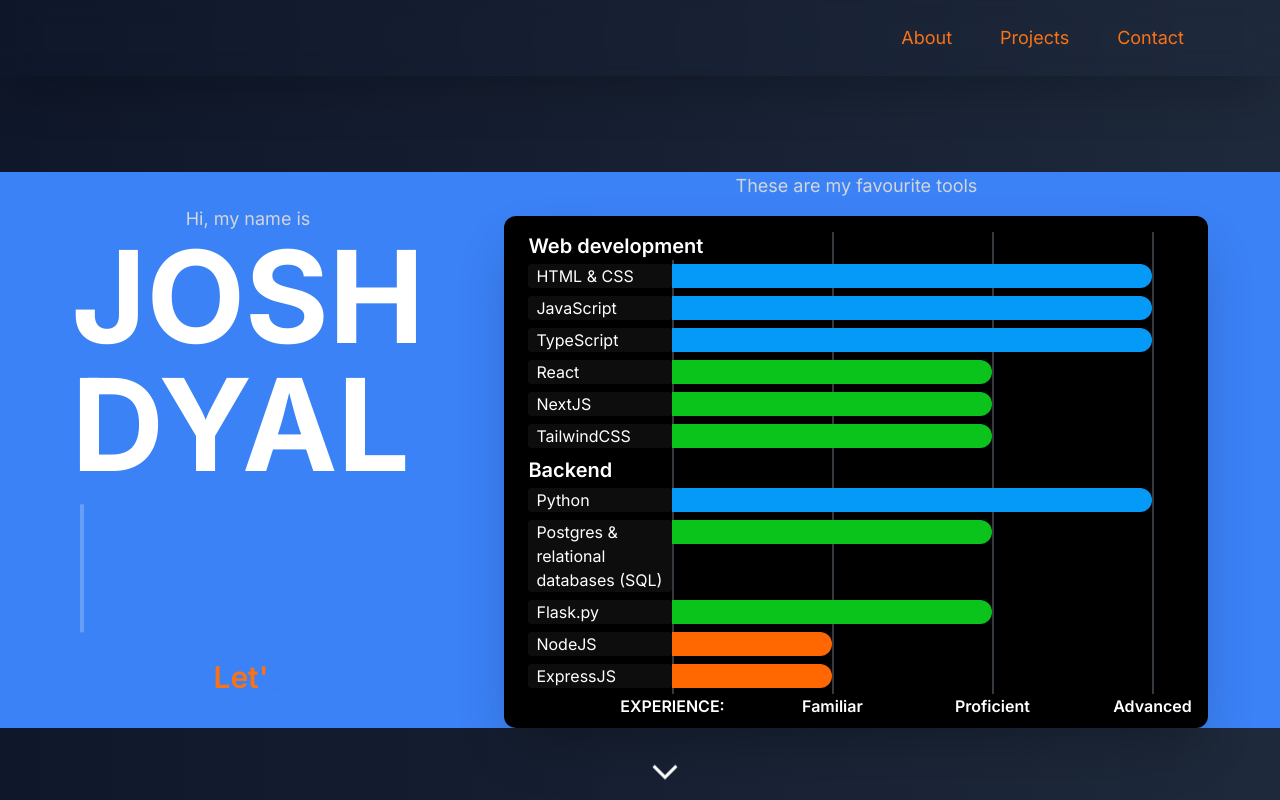
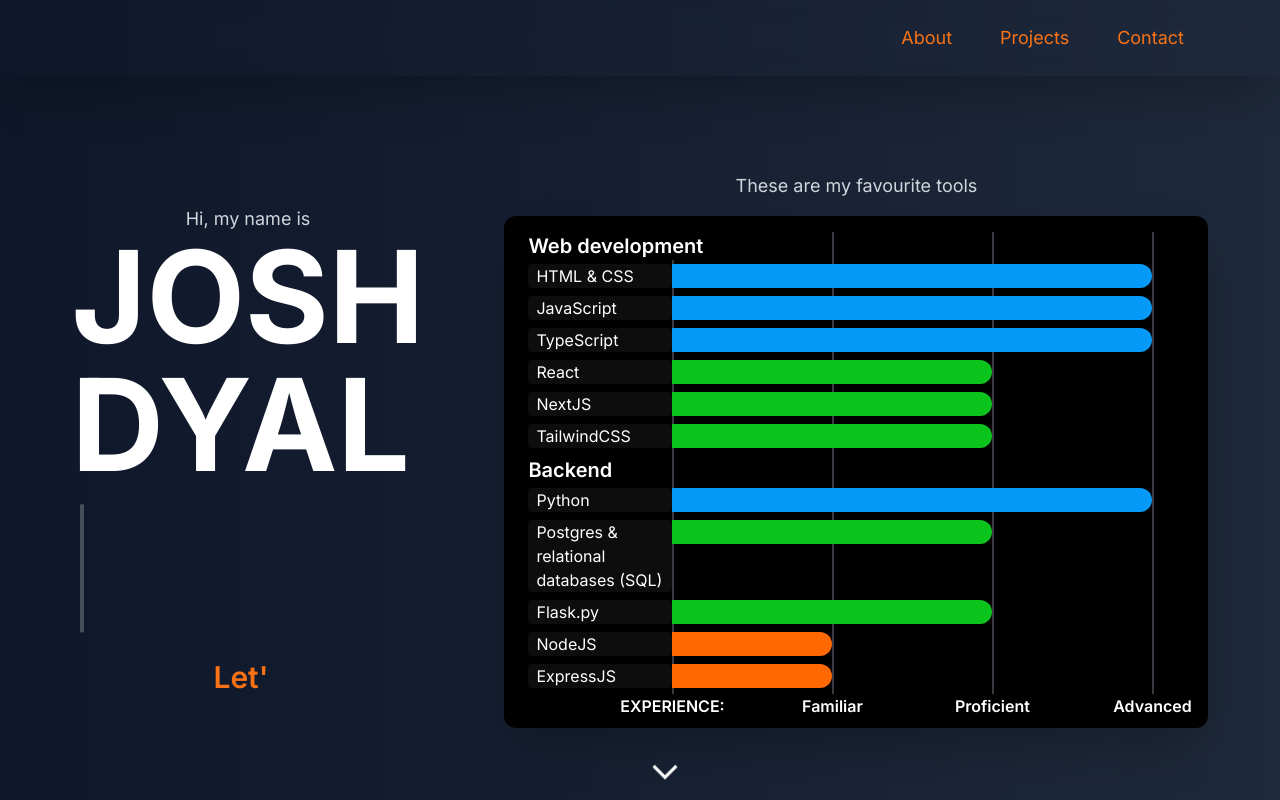
Before and after one commit to joshd-04/portfolio, a Next.js app: page / in a window 1280 px wide. Shown: the top 800 px of the page. Built offline with nearby package versions, Linux system fonts and the light colour scheme.

Commit message:
remove testing bg

```diff
--- a/src/app/(home)/nameAndSkills.tsx
+++ b/src/app/(home)/nameAndSkills.tsx
@@ -18,7 +18,7 @@
   return (
     // <div className="pt-16 md:pt-24 min-h-max md:h-[100dvh] flex flex-col gap-16">
     <div className="pt-16 md:pt-24 min-h-max md:h-[100dvh] flex flex-col justify-between">
-      <div className="flex flex-col items-center xl:flex-row xl:justify-center gap-20 xl:gap-30 lg:px-16 xl:px-24 2xl:px-36 bg-blue-500">
+      <div className="flex flex-col items-center xl:flex-row xl:justify-center gap-20 xl:gap-30 lg:px-16 xl:px-24 2xl:px-36 ">
         <div className="text-white w-[100dvw] flex flex-col justify-center items-center">
           <p className="text-gray-300 text-lg">Hi, my name is</p>
           <h1 className="text-7xl md:text-9xl uppercase font-bold">
@@ -56,7 +56,7 @@
         </div>
       </div>
       {/* downward pointing arrow bouncing */}
-      <div className="hidden xl:block bg-red-500 mx-auto">
+      <div className="hidden xl:block mx-auto">
         <div className=" md:left-[50%] md:top-[95%] animate-bounce md:absolute z-40">
           <Image
             src="/home/down_arrow_white.png"
--- a/src/components/skillsTab.tsx
+++ b/src/components/skillsTab.tsx
@@ -23,7 +23,7 @@
       onMouseLeave={() => setIsHovering(false)}
     >
       <div
-        className="relative w-1.5 h-full my-2 rounded-sm"
+        className="relative w-1.5 h-full my-2 rounded-sm "
         style={{
           backgroundColor: isHovering ? '#111827' : skill.color,
         }}
```
